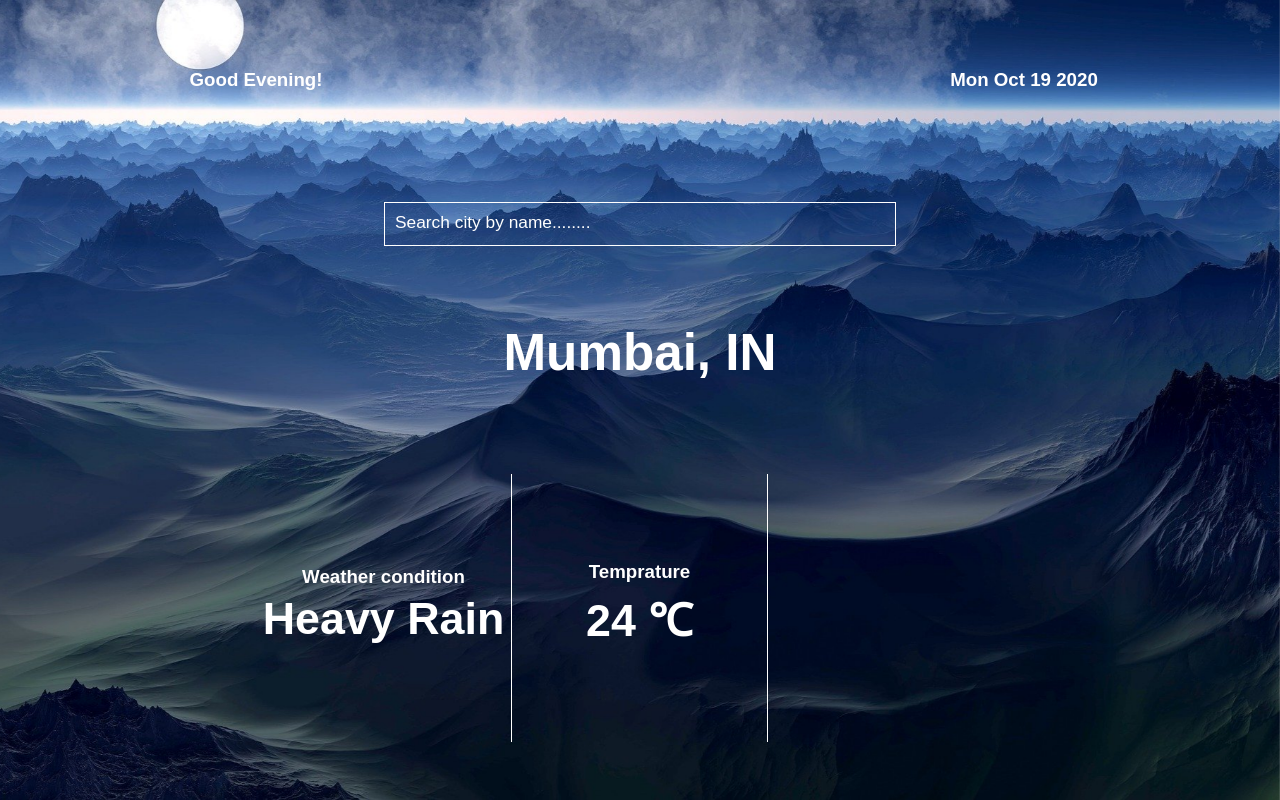
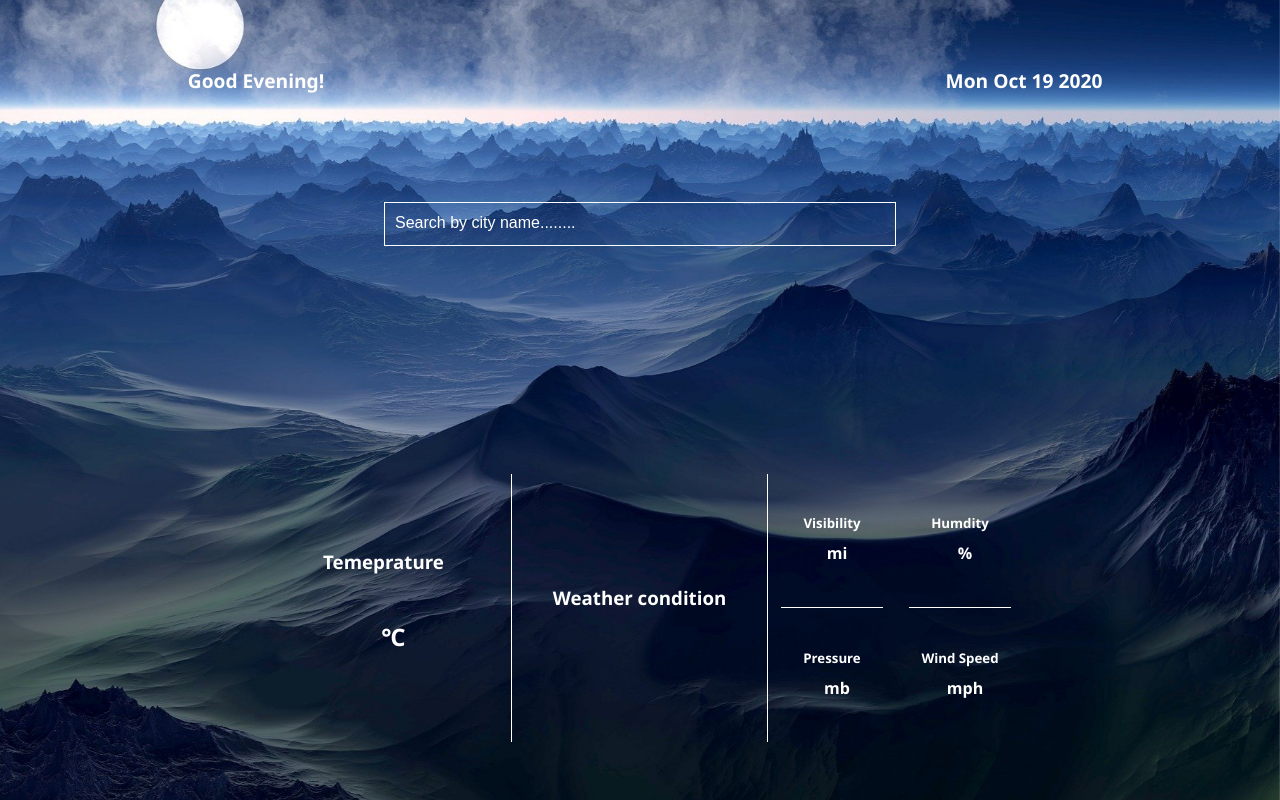
Before and after one commit to shajoffcl/weather-application, a plain HTML site: page index.htm in a window 1280 px wide. Drawn offline with Linux system fonts and the light colour scheme; no server answers.

Commit message:
version updated

```diff
--- a/index.htm
+++ b/index.htm
@@ -9,29 +9,44 @@
 <body>
     <div class="container">
         <header>
-            <div class="current-time center">
-                <h3 id="greet">Good Evening</h3>
-            </div>
-            <div class="calendar center">
-                <h3 id="date">Sep 19, 2020</h3>
-            </div>
+            <div class="greet-msg center" id="greet"></div>
+            <div class="date center" id="date"></div>
         </header>
         <main>
-            <div class="search center">
-                <input type="text" id="search" name="search" placeholder="Search city by name........">
+            <div class="search-bar center">
+                <input type="text" id="search" name="search" placeholder="Search by city name........">
             </div>
-            <div class="city center" id="city">Mumbai, IN</div>
+            <div class="city center" id="city"></div>
             <div class="weather-info center">
+                <div class="temperature center">
+                    <h3>Temeprature</h3>
+                    <h2><span id="temperature"></span>&#8451;</h2>
+                </div>
                 <div class="condition center">
                     <h3>Weather condition</h3>
-                    <h2 id="condition">Heavy Rain</h2>
+                    <h2 id="condition"></h2>
                 </div>
-                <div class="temp center">
-                    <h3>Temprature</h3>
-                    <h2 id="temperature">24 <span>&#8451;</span></h2>
-                </div>
-                <div class="other center">
-
+                <div class="factors">
+                    <div class="row">
+                        <div class="visibility center">
+                            <h5>Visibility</h5>
+                            <h4><span id="visibility"></span>mi</h4>
+                        </div>
+                        <div class="humidity center">
+                            <h5>Humdity</h5>
+                            <h4><span id="humidity"></span>%</h4>
+                        </div>
+                    </div>
+                    <div class="row">
+                        <div class="pressure center">
+                            <h5>Pressure</h5>
+                            <h4><span id="pressure"></span>mb</h4>
+                        </div>
+                        <div class="wind-speed center">
+                            <h5>Wind Speed</h5>
+                            <h4><span id="wind-speed"></span>mph</h4>
+                        </div>
+                    </div>
                 </div>
             </div>
         </main>
--- a/main.js
+++ b/main.js
@@ -1,11 +1,13 @@
 
-//API Details
+//API details in object
+
 const api={
     key:"b658821324e2db0f3403fab6b15d2e4d",
     url:"https://api.openweathermap.org/data/2.5/weather"
 };
 
-// Access all ui component
+// Access all ui component and stored in object
+
 const uiElements={
     greet:document.getElementById('greet'),
     time:document.getElementById('time'),
@@ -14,7 +16,11 @@ const uiElements={
     search:document.getElementById('search'),
     city:document.getElementById('city'),
     condition:document.getElementById('condition'),
-    temperature:document.getElementById('temperature')
+    temperature:document.getElementById('temperature'),
+    visibility:document.getElementById('visibility'),
+    humidity:document.getElementById('humidity'),
+    pressure:document.getElementById('pressure'),
+    windSpeed:document.getElementById('wind-speed')
 };
 
 //Event Function
@@ -25,7 +31,8 @@ const searchCity=(event)=>{
     }
 }
 
-//API call function
+//Call  the api through user input
+
 const callApiData=(city)=>{
     fetch(`${api.url}?q=${city}&units=metric&appid=${api.key}`)
     .then(weather=>{
@@ -33,26 +40,32 @@ const callApiData=(city)=>{
             return weather.json();
         }else{
             uiElements.city.innerText="City not found!";
+            uiElements.temperature.innerText = 0.0;
+            uiElements.condition.innerText = null;
+            uiElements.humidity.innerText = 0.0;
+            uiElements.pressure.innerText = 0.0;
+            uiElements.windSpeed.innerText = 0.0;
+            uiElements.visibility.innerText = 0.0;
         }
     }).then(displayData);
 }
 
-
-//Event listenar
-uiElements.search.addEventListener('keypress', (event)=>searchCity(event));
-
-// display function
+// Display the data in UI
 
 const displayData=(weather)=>{
     uiElements.city.innerText = `${weather.name} ${weather.sys.country ? ', ' + weather.sys.country : ''}`;
     uiElements.temperature.innerText = weather.main.temp;
     uiElements.condition.innerText = weather.weather[0].main;
+    uiElements.humidity.innerText = weather.main.humidity;
+    uiElements.pressure.innerText = weather.main.pressure;
+    uiElements.windSpeed.innerText = weather.wind.speed;
+    uiElements.visibility.innerText = weather.visibility / 1000;
 }
 
-//time and date
-(function() {
-	const sysDate = new Date();
-    currentTime = sysDate.getHours();
+//Calculate date and time
+const getDate=function() {
+	const date = new Date();
+    currentTime = date.getHours();
 
 	let wish = '';
 
@@ -64,6 +77,15 @@ const displayData=(weather)=>{
 		wish = 'Good Evening!';
 	}
     uiElements.greet.innerText = wish;
-	uiElements.date.innerText = sysDate.toDateString();
-	callApiData('New Delhi');
+	uiElements.date.innerText = date.toDateString();
+};
+
+//immedite invoked function
+(function(){
+    //for greet and date
+    getDate();
+    //default value set
+    callApiData('New Delhi');
+    //Event listener
+    uiElements.search.addEventListener('keypress', (event)=>searchCity(event));
 })();
--- a/style.css
+++ b/style.css
@@ -7,7 +7,7 @@
 body{
     height: 100vh;
     width: 100vw;
-    font-family: Arial, Helvetica, sans-serif;
+    font-family: 'Segoe UI', Tahoma, Geneva, Verdana, sans-serif;
 }
 .container{
     height: 100%;
@@ -32,13 +32,17 @@ header{
     flex-flow: row wrap;
     justify-content: space-between;
 }
-.current-time{
+.greet-msg{
     height: 100%;
     width: 40%;
+    font-size: 1.2em;
+    font-weight: bold;
 }
-.calendar{
+.date{
     height: 100%;
     width: 40%;
+    font-size: 1.2em;
+    font-weight: bold;
 }
 main{
     height: 80%;
@@ -46,7 +50,7 @@ main{
     display: flex;
     flex-flow: column wrap;
 }
-.search{
+.search-bar{
     height: 20%;
     width: 100%;
 }
@@ -60,7 +64,7 @@ main{
 #search::placeholder{
     color: white;
     font-weight: lighter;
-    font-size: 1.3em;
+    font-size: 1.2em;
 }
 #search:focus{
     outline: none;
@@ -86,34 +90,64 @@ main{
 }
 #condition{
     font-size: 2.8em;
-    margin: 5px;
+    margin: 10px;
 }
-.temp{
+.temperature{
     height: 70%;
     width: 20%;
     border-right: 1px solid white;
 }
 #temperature{
     font-size: 2.8em;
-    margin: 5px;
+    margin: 10px;
 }
-.other{
+.factors{
     height: 70%;
     width: 20%;
+    display: flex;
+    flex-direction: column;
+}
+.row{
+    height: 50%;
+    width: 100%;
+    display: flex;
+    flex-direction: row;
+    justify-content: space-around;
+}
+.visibility{
+    width: 40%;
+    height: 100%;
+    border-bottom: 1px solid white;
+}
+#visibility{
+    font-size: 1.6em;
+    margin: 10px 10px 10px 0px;
+}
+.humidity{
+    width: 40%;
+    height: 100%;
+    border-bottom: 1px solid white;
+}
+#humidity{
+    font-size: 1.6em;
+    margin: 10px 10px 10px 0px;
+}
+.pressure{
+    width: 40%;
+    height: 100%;
+}
+#pressure{
+    font-size: 1.6em;
+    margin: 10px 10px 10px 0px;
+}
+.wind-speed{
+    width: 40%;
+    height: 100%;
+}
+#wind-speed{
+    font-size: 1.6em;
+    margin: 10px 10px 10px 0px;
 }
 
 @media (max-width: 450px) {
-	.weather-info{
-        min-height: 60%;
-        width: 100%;
-        flex-direction: column;
-    }
-    .condition{
-        border-right: 0;
-        border-bottom: 1px solid white;
-    }
-    .temp{
-        border-right: 0;
-        border-bottom: 1px solid white;
-    }
 }
```
